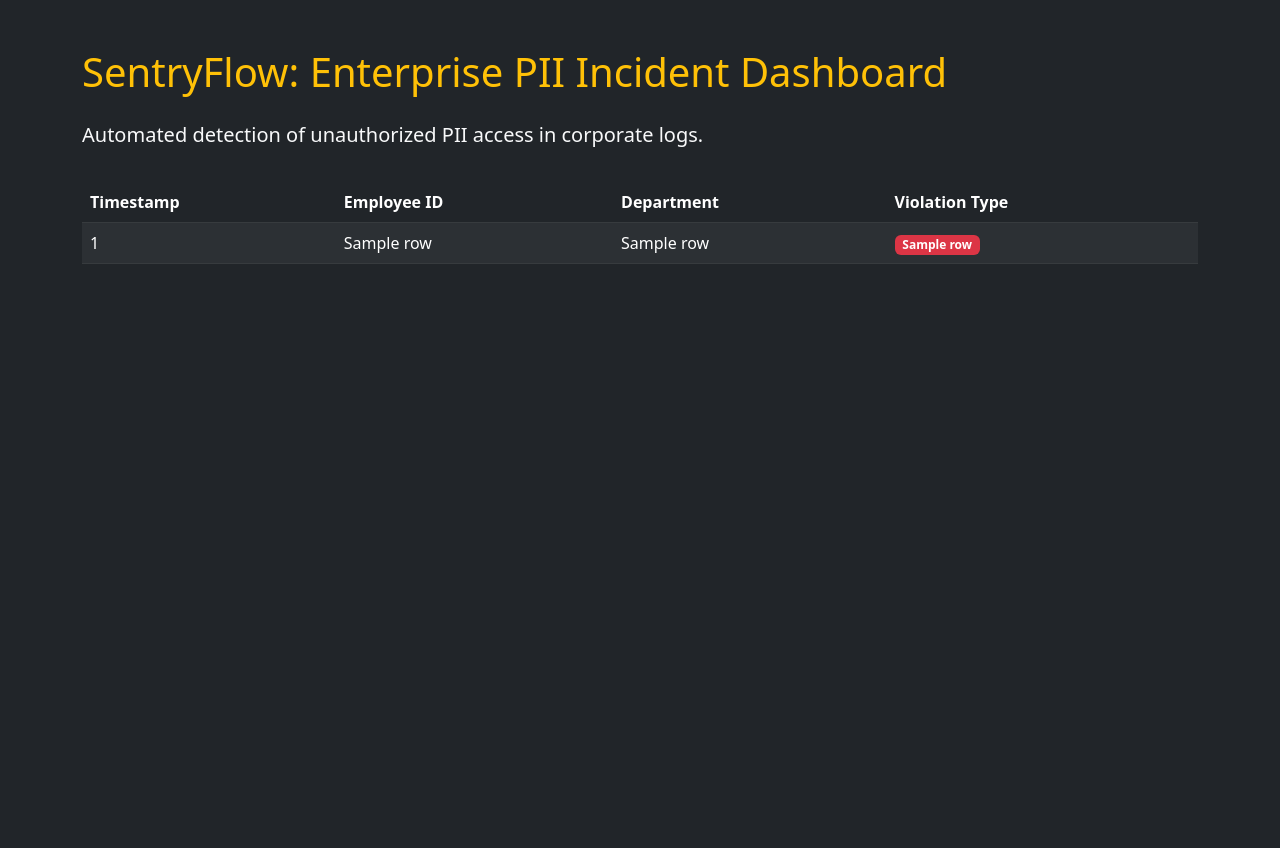
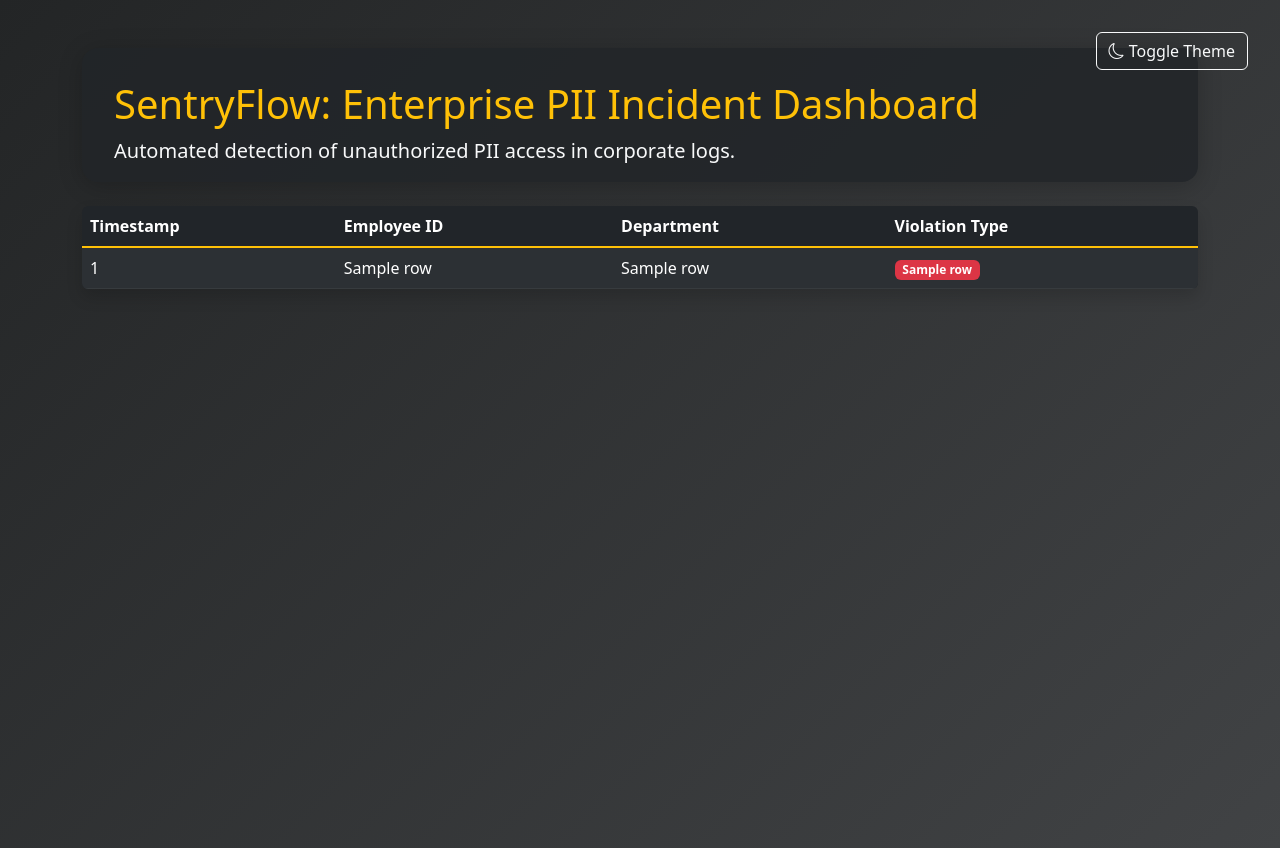
Before and after one commit to josiahb10/SentryFlow, a Flask app: template templates/index.html in a window 1280 px wide. Before the commit the page ends 264 px from the top, so only its background shows below. Run offline with Flask 3, Linux system fonts and the light colour scheme; the template is opened without the code that fills it: most values are stand-ins (such as "Sample title", 1, 10 or a date in 2020); some libraries are stand-ins or nearby versions.

Commit message:
edited dashboad

```diff
--- a/templates/index.html
+++ b/templates/index.html
@@ -1,18 +1,45 @@
 <!DOCTYPE html>
-<html lang="en">
+<html lang="en" data-bs-theme="dark">
 <head>
     <meta charset="UTF-8">
     <meta name="viewport" content="width=device-width, initial-scale=1.0">
     <title>SentryFlow Dashboard</title>
     <link href="https://cdn.jsdelivr.net/npm/bootstrap@5.3.0/dist/css/bootstrap.min.css" rel="stylesheet">
+    <style>
+        body {
+            min-height: 100vh;
+            background: linear-gradient(135deg, #232526 0%, #414345 100%);
+        }
+        .dashboard-header {
+            background: rgba(33,37,41,0.85);
+            border-radius: 1rem;
+            padding: 2rem 2rem 1rem 2rem;
+            box-shadow: 0 4px 24px rgba(0,0,0,0.2);
+        }
+        .theme-toggle {
+            position: absolute;
+            top: 2rem;
+            right: 2rem;
+        }
+        .table thead th {
+            border-bottom: 2px solid #ffc107;
+        }
+        .table-striped>tbody>tr:nth-of-type(odd)>* {
+            --bs-table-accent-bg: rgba(255,255,255,0.02);
+        }
+    </style>
 </head>
-<body class="bg-dark text-light">
+<body>
+    <button class="btn btn-outline-light theme-toggle" id="themeToggle" aria-label="Toggle theme">
+        <span id="themeIcon" class="bi bi-moon"></span> Toggle Theme
+    </button>
     <div class="container mt-5">
-        <h1 class="mb-4 text-warning">SentryFlow: Enterprise PII Incident Dashboard</h1>
-        <p class="lead">Automated detection of unauthorized PII access in corporate logs.</p>
-
-        <div class="table-responsive">
-            <table class="table table-dark table-striped table-hover mt-3">
+        <div class="dashboard-header mb-4">
+            <h1 class="text-warning mb-2">SentryFlow: Enterprise PII Incident Dashboard</h1>
+            <p class="lead text-light mb-0">Automated detection of unauthorized PII access in corporate logs.</p>
+        </div>
+        <div class="table-responsive shadow rounded">
+            <table class="table table-dark table-striped table-hover align-middle mb-0">
                 <thead>
                     <tr>
                         <th>Timestamp</th>
@@ -24,11 +51,46 @@
                 <tbody>
                     {% for row in incidents %}
                     <tr>
-                        <td>{{ row[0] }}</td> <td>{{ row[1] }}</td> <td>{{ row[2] }}</td> <td><span class="badge bg-danger">{{ row[3] }}</span></td> </tr>
+                        <td>{{ row.0 }}</td>
+                        <td>{{ row.1 }}</td>
+                        <td>{{ row.2 }}</td>
+                        <td><span class="badge bg-danger">{{ row.3 }}</span></td>
+                    </tr>
                     {% endfor %}
                 </tbody>
             </table>
         </div>
     </div>
+    <script src="https://cdn.jsdelivr.net/npm/bootstrap-icons@1.10.5/font/bootstrap-icons.js"></script>
+    <script>
+        // Theme toggle logic
+        const themeToggle = document.getElementById('themeToggle');
+        const themeIcon = document.getElementById('themeIcon');
+        const html = document.documentElement;
+
+        // Set initial theme from localStorage
+        if (localStorage.getItem('bsTheme') === 'light') {
+            html.setAttribute('data-bs-theme', 'light');
+            themeIcon.className = 'bi bi-sun';
+            themeToggle.classList.replace('btn-outline-light', 'btn-outline-dark');
+        }
+
+        themeToggle.addEventListener('click', () => {
+            const currentTheme = html.getAttribute('data-bs-theme');
+            if (currentTheme === 'dark') {
+                html.setAttribute('data-bs-theme', 'light');
+                themeIcon.className = 'bi bi-sun';
+                themeToggle.classList.replace('btn-outline-light', 'btn-outline-dark');
+                localStorage.setItem('bsTheme', 'light');
+            } else {
+                html.setAttribute('data-bs-theme', 'dark');
+                themeIcon.className = 'bi bi-moon';
+                themeToggle.classList.replace('btn-outline-dark', 'btn-outline-light');
+                localStorage.setItem('bsTheme', 'dark');
+            }
+        });
+    </script>
+    <!-- Bootstrap Icons CDN -->
+    <link rel="stylesheet" href="https://cdn.jsdelivr.net/npm/bootstrap-icons@1.10.5/font/bootstrap-icons.css">
 </body>
 </html>
```
